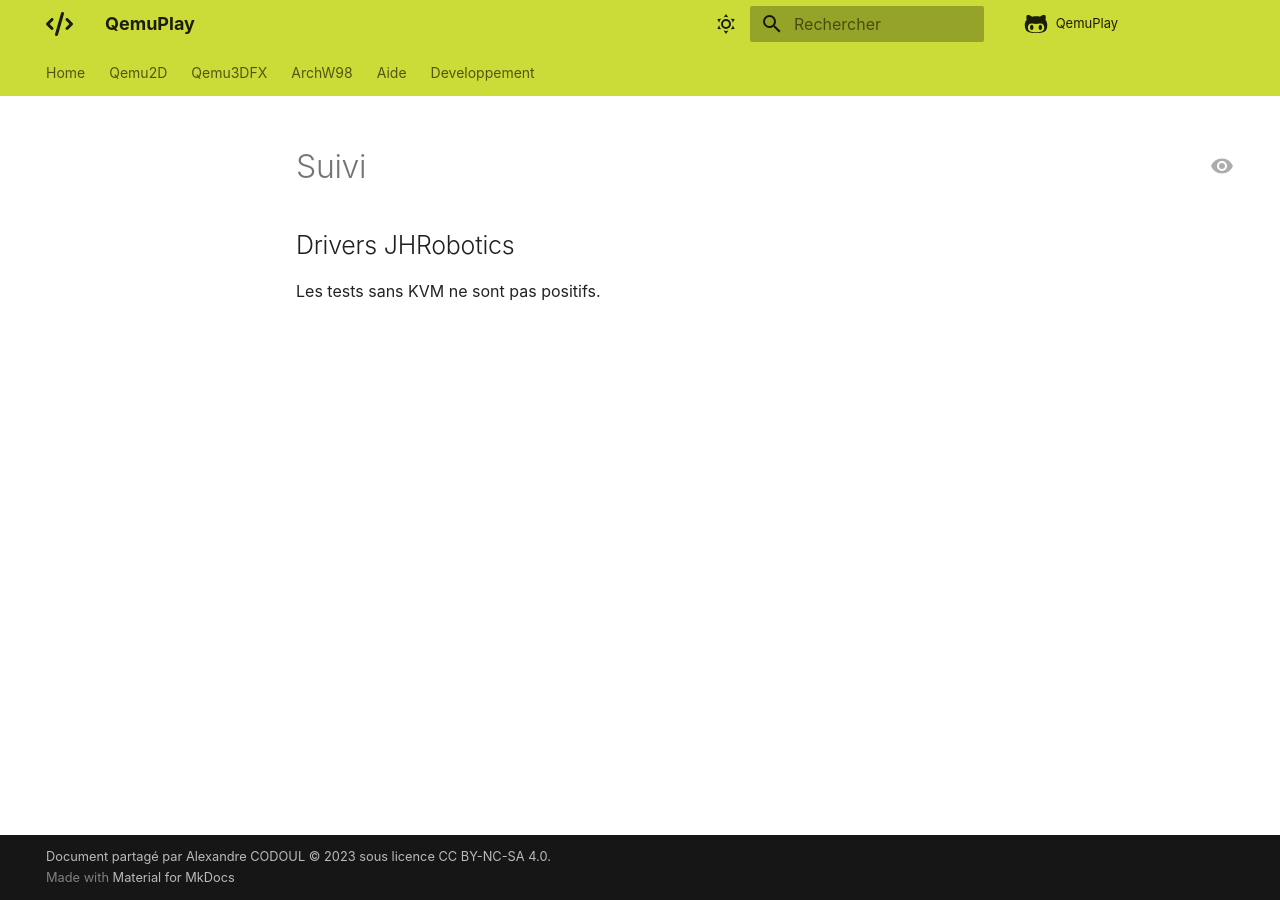
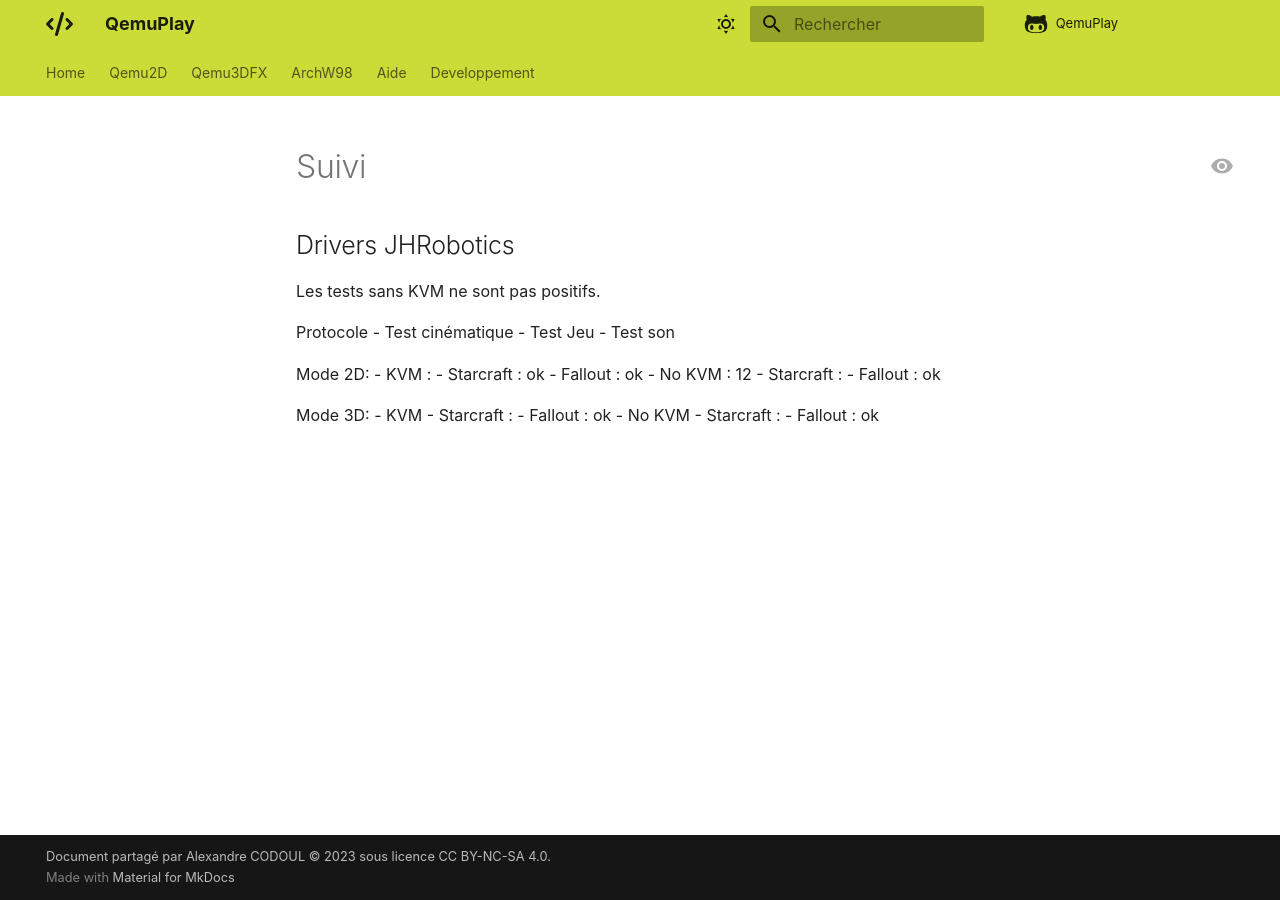
Before and after one commit to daerlnaxe/QemuPlay, an MkDocs documentation site: the page built from docs/03-archw98/suivi.md, in a window 1280 px wide. Built offline with MkDocs 1.6.1 and Material for MkDocs 9.7.7, drawn with Linux system fonts in a browser that asks for light colours; comment, search, counter and statistics services are not loaded.

Commit message:
Update suivi.md

```diff
--- a/docs/03-archw98/suivi.md
+++ b/docs/03-archw98/suivi.md
@@ -1,2 +1,23 @@
 ## Drivers JHRobotics
 Les tests sans KVM ne sont pas positifs.
+
+Protocole
+- Test cinématique
+- Test Jeu
+- Test son
+
+Mode 2D:
+- KVM :
+  - Starcraft : ok
+  - Fallout : ok
+- No KVM : 12
+  - Starcraft :
+  - Fallout : ok
+
+Mode 3D:
+- KVM
+  - Starcraft :
+  - Fallout : ok
+- No KVM
+  - Starcraft :
+  - Fallout : ok
```
